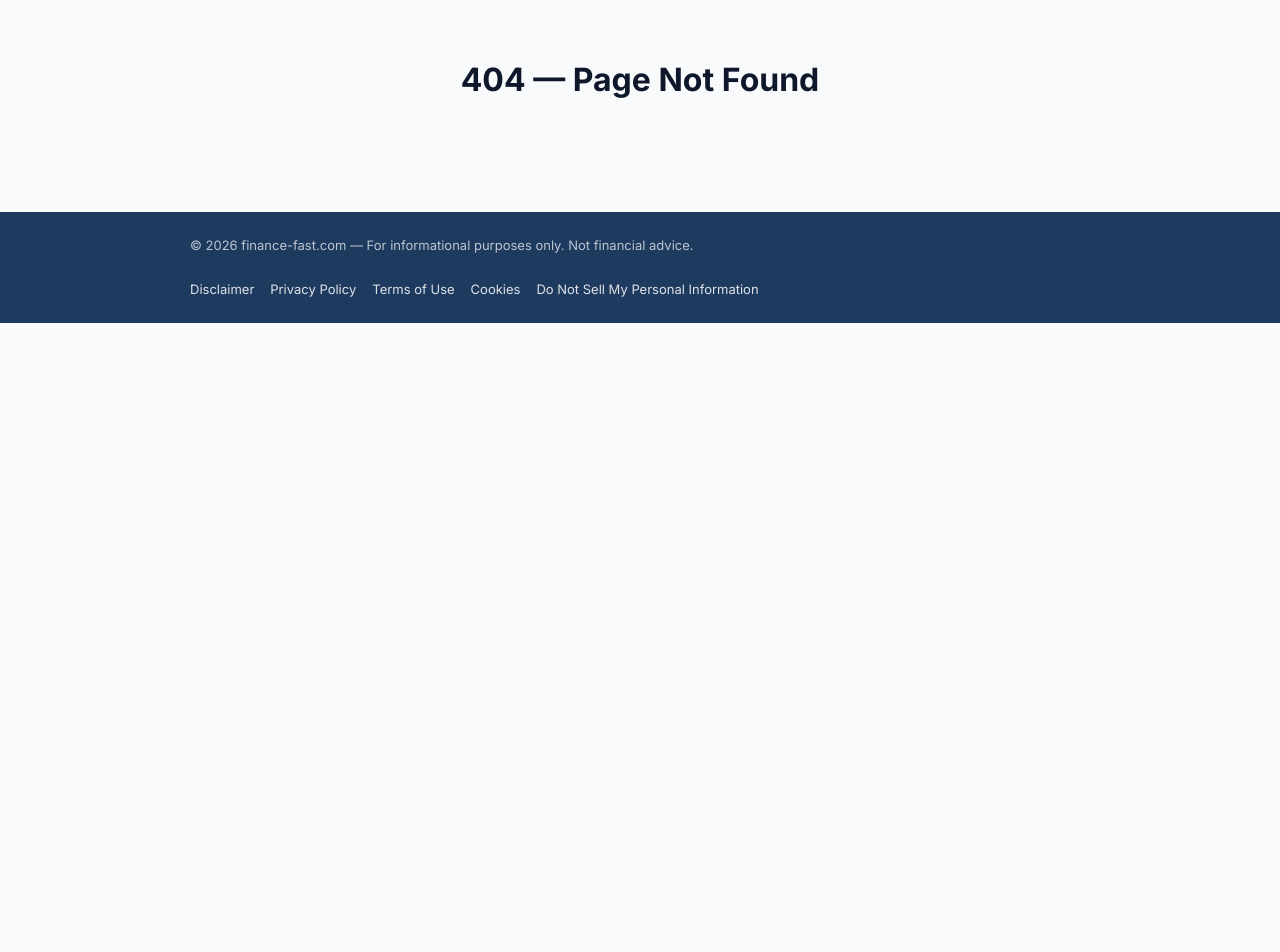
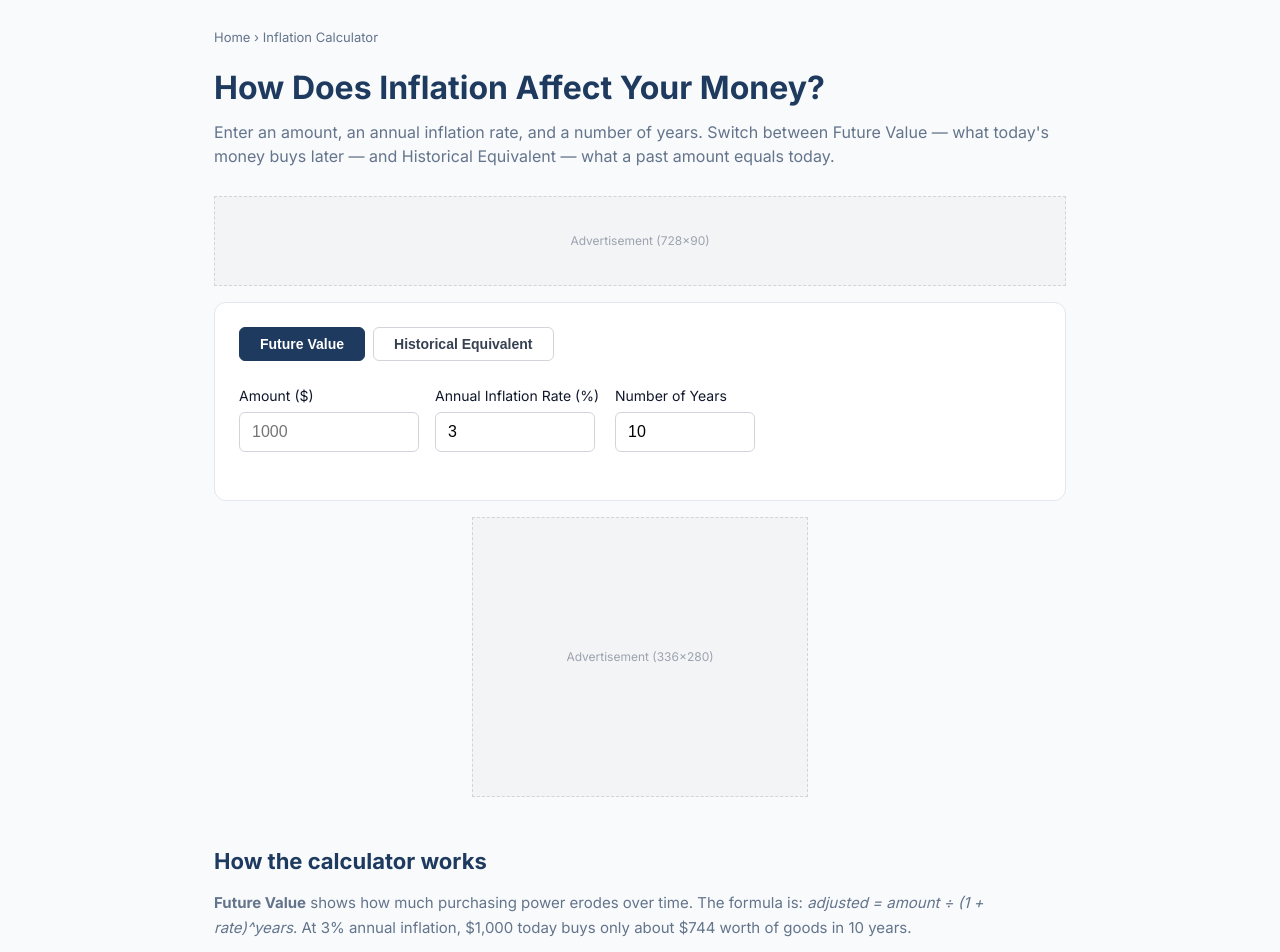
Before and after one commit to aure84/finance-calculator, a React (Vite) app: page /inflation-calculator in a window 1280 px wide. Shown: the part 60-1012 px from the top of the page. Before the commit the page ends 800 px from the top, so only its background shows below. Built offline with nearby package versions, Linux system fonts and the light colour scheme.

Commit message:
feat: add InflationPage and wire into routing, nav, homepage

```diff
--- a/src/App.tsx
+++ b/src/App.tsx
@@ -11,6 +11,7 @@ import RetirementPage from './pages/RetirementPage'
 import TaxRefundPage from './pages/TaxRefundPage'
 import SavingsGoalPage from './pages/SavingsGoalPage'
 import VatPage from './pages/VatPage'
+import InflationPage from './pages/InflationPage'
 import BlogIndexPage from './pages/BlogIndexPage'
 import BlogPostPage from './pages/BlogPostPage'
 import DisclaimerPage from './pages/legal/DisclaimerPage'
@@ -33,6 +34,7 @@ export default function App() {
         <Route path="/tax-refund-calculator" element={<TaxRefundPage />} />
         <Route path="/savings-goal-calculator" element={<SavingsGoalPage />} />
         <Route path="/vat-calculator" element={<VatPage />} />
+        <Route path="/inflation-calculator" element={<InflationPage />} />
         <Route path="/blog" element={<BlogIndexPage />} />
         <Route path="/blog/:slug" element={<BlogPostPage />} />
         <Route path="/disclaimer" element={<DisclaimerPage />} />
--- a/src/components/Nav.tsx
+++ b/src/components/Nav.tsx
@@ -11,6 +11,7 @@ const links = [
   { to: '/tax-refund-calculator', label: 'Tax Refund' },
   { to: '/savings-goal-calculator', label: 'Savings Goal' },
   { to: '/vat-calculator', label: 'VAT' },
+  { to: '/inflation-calculator', label: 'Inflation' },
   { to: '/blog', label: 'Blog' },
 ]
 
--- a/src/pages/HomePage.tsx
+++ b/src/pages/HomePage.tsx
@@ -1,5 +1,5 @@
 import { Link } from 'react-router-dom'
-import { Wallet, Home, TrendingUp, Car, CreditCard, PiggyBank, Receipt, Target, Percent } from 'lucide-react'
+import { Wallet, Home, TrendingUp, Car, CreditCard, PiggyBank, Receipt, Target, Percent, BarChart2 } from 'lucide-react'
 import SEOMeta from '../components/SEOMeta'
 import styles from './HomePage.module.css'
 
@@ -13,6 +13,7 @@ const calculators = [
   { to: '/tax-refund-calculator', icon: Receipt, title: 'Tax Refund Calculator', desc: 'Estimate your federal tax refund or amount owed' },
   { to: '/savings-goal-calculator', icon: Target, title: 'Savings Goal Calculator', desc: 'Find out how long to reach your savings target' },
   { to: '/vat-calculator', icon: Percent, title: 'VAT Calculator', desc: 'Add or remove VAT from any price instantly' },
+  { to: '/inflation-calculator', icon: BarChart2, title: 'Inflation Calculator', desc: 'See how inflation erodes purchasing power over time' },
 ]
 
 export default function HomePage() {
--- /dev/null
+++ b/src/pages/InflationPage.tsx
@@ -0,0 +1,116 @@
+import { Link } from 'react-router-dom'
+import AdSlot from '../components/AdSlot'
+import SEOMeta from '../components/SEOMeta'
+import FAQSchema from '../components/FAQSchema'
+import InflationCalc from '../calculators/inflation/InflationCalc'
+import RelatedCalculators from '../components/RelatedCalculators'
+import styles from './calculator.module.css'
+
+const INFLATION_RELATED = [
+  { label: 'Compound Interest Calculator', to: '/compound-interest-calculator', description: 'See how investments grow over time at a given rate.' },
+  { label: 'Savings Goal Calculator', to: '/savings-goal-calculator', description: 'Find out how long to reach your savings target.' },
+  { label: 'Retirement Calculator', to: '/retirement-calculator', description: 'Project your savings at retirement.' },
+]
+
+const INFLATION_FAQ = [
+  {
+    q: 'What is the average rate of inflation?',
+    a: 'In the United States, the Federal Reserve targets 2% annual inflation. Actual rates have varied: inflation averaged around 2–3% through the 2010s, then spiked to over 9% in mid-2022 before returning to lower levels.',
+  },
+  {
+    q: 'How does inflation reduce purchasing power?',
+    a: 'At 3% annual inflation, prices roughly double every 24 years (using the Rule of 72). A basket of goods costing $100 today will cost about $134 in 10 years. Your money buys less each year unless it grows faster than inflation.',
+  },
+  {
+    q: 'What is the difference between future value and historical equivalent?',
+    a: "Future Value mode shows what today's money will be worth in N years at a given inflation rate — purchasing power erodes. Historical Equivalent mode shows what a past amount equals in today's money — useful for comparing salaries or prices across decades.",
+  },
+  {
+    q: 'How can I protect my savings from inflation?',
+    a: 'Common strategies include investing in equities or real estate (which historically outpace inflation), using inflation-linked bonds such as TIPS, keeping savings in high-yield accounts that match or exceed the inflation rate, and diversifying into foreign assets.',
+  },
+  {
+    q: 'Why does the calculator use a manual rate instead of real CPI data?',
+    a: 'CPI data is country-specific and updated monthly. A manual rate lets you model any scenario — past US inflation, current EU rates, or a worst-case rate for planning. Enter the current CPI rate for your country to get an accurate estimate.',
+  },
+]
+
+export default function InflationPage() {
+  return (
+    <main className={styles.page}>
+      <SEOMeta
+        title="Inflation Calculator — Finance Fast"
+        description="Find out what your money is worth after inflation. Calculate future purchasing power or the historical equivalent of any amount. Free and instant."
+      />
+      <FAQSchema items={INFLATION_FAQ} />
+      <div className={styles.breadcrumb}>
+        <Link to="/">Home</Link> › Inflation Calculator
+      </div>
+      <h1 className={styles.title}>How Does Inflation Affect Your Money?</h1>
+      <p className={styles.subtitle}>
+        Enter an amount, an annual inflation rate, and a number of years. Switch between Future Value — what today's money buys later — and Historical Equivalent — what a past amount equals today.
+      </p>
+      <AdSlot slot="header" />
+      <div className={styles.panel}>
+        <InflationCalc />
+      </div>
+      <AdSlot slot="content" />
+
+      <section className={styles.contentSection}>
+        <h2 className={styles.sectionHeading}>How the calculator works</h2>
+        <p className={styles.sectionText}>
+          <strong>Future Value</strong> shows how much purchasing power erodes over time. The formula is: <em>adjusted = amount ÷ (1 + rate)^years</em>. At 3% annual inflation, $1,000 today buys only about $744 worth of goods in 10 years.
+        </p>
+        <p className={styles.sectionText}>
+          <strong>Historical Equivalent</strong> shows what a past amount equals in today's money. The formula reverses: <em>adjusted = amount × (1 + rate)^years</em>. A salary of $50,000 from 20 years ago at 3% average inflation equals roughly $90,000 today.
+        </p>
+      </section>
+
+      <section className={styles.contentSection}>
+        <h2 className={styles.sectionHeading}>Inflation examples</h2>
+        <div className={styles.exampleGrid}>
+          <div className={styles.exampleCard}>
+            <div className={styles.exampleLabel}>Moderate inflation</div>
+            <div className={styles.exampleScenario}>$10,000 · 3% · 10 years</div>
+            <div className={styles.exampleValue}>$7,441<span style={{ fontSize: 14, fontWeight: 400 }}> future value</span></div>
+            <div className={styles.exampleSub}>−25.6% purchasing power</div>
+          </div>
+          <div className={styles.exampleCard}>
+            <div className={styles.exampleLabel}>High inflation</div>
+            <div className={styles.exampleScenario}>$10,000 · 7% · 10 years</div>
+            <div className={styles.exampleValue}>$5,083<span style={{ fontSize: 14, fontWeight: 400 }}> future value</span></div>
+            <div className={styles.exampleSub}>−49.2% purchasing power</div>
+          </div>
+          <div className={styles.exampleCard}>
+            <div className={styles.exampleLabel}>Historical equivalent</div>
+            <div className={styles.exampleScenario}>$50,000 · 3% · 20 years ago</div>
+            <div className={styles.exampleValue}>$90,306<span style={{ fontSize: 14, fontWeight: 400 }}> today</span></div>
+            <div className={styles.exampleSub}>+80.6% in nominal terms</div>
+          </div>
+        </div>
+      </section>
+
+      <section className={styles.contentSection}>
+        <h2 className={styles.sectionHeading}>Frequently asked questions</h2>
+        <div className={styles.faqList}>
+          {INFLATION_FAQ.map(({ q, a }) => (
+            <div key={q} className={styles.faqItem}>
+              <div className={styles.faqQ}>{q}</div>
+              <div className={styles.faqA}>{a}</div>
+            </div>
+          ))}
+        </div>
+      </section>
+
+      <div className={styles.disclaimer}>
+        <strong>Disclaimer:</strong> For informational purposes only. This calculator uses a fixed annual rate and does not account for variable inflation, taxes, or investment returns. Consult a qualified financial adviser for personal planning.
+      </div>
+      <RelatedCalculators links={INFLATION_RELATED} />
+      <RelatedCalculators title="Related Guides" links={[
+        { label: 'What Is Inflation?', to: '/blog/what-is-inflation', description: 'How inflation is measured, what causes it, and how to protect your savings.' },
+        { label: 'How Does Inflation Erode Your Savings?', to: '/blog/how-inflation-erodes-savings', description: 'Why cash loses value over time and what you can do about it.' },
+        { label: 'What Is Compound Interest?', to: '/blog/what-is-compound-interest', description: 'How compounding works and why it matters for long-term investing.' },
+      ]} />
+    </main>
+  )
+}
```
